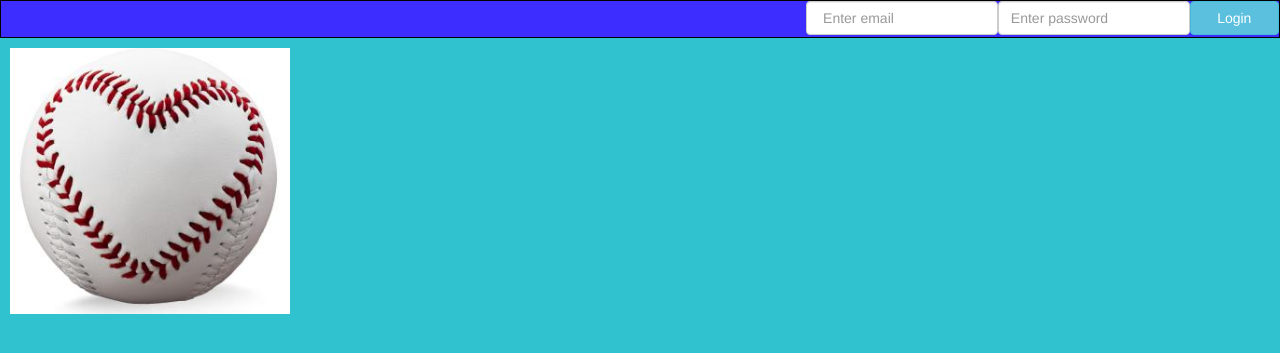
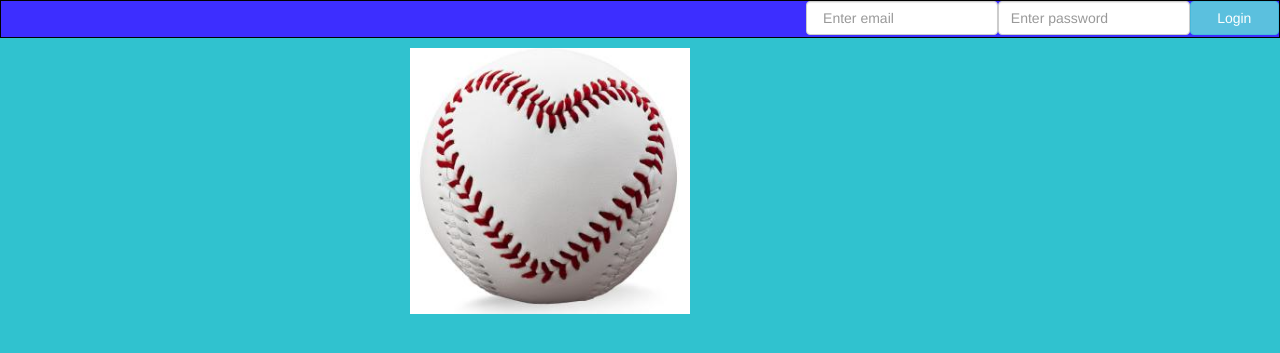
Before and after one commit to gmaurer/mastersofcode1, a PHP site: page / in a window 1280 px wide. Shown: the top 353 px of the page. Run offline with PHP 8.4, Linux system fonts and the light colour scheme; some libraries are stand-ins or nearby versions.

```diff
--- a/www/index.php
+++ b/www/index.php
@@ -60,9 +60,9 @@
     }
 
     .images{
-
+        position: relative;
         margin: auto;
-        width: 60%;
+        left: 400px;
 
         padding: 10px;
 
```
